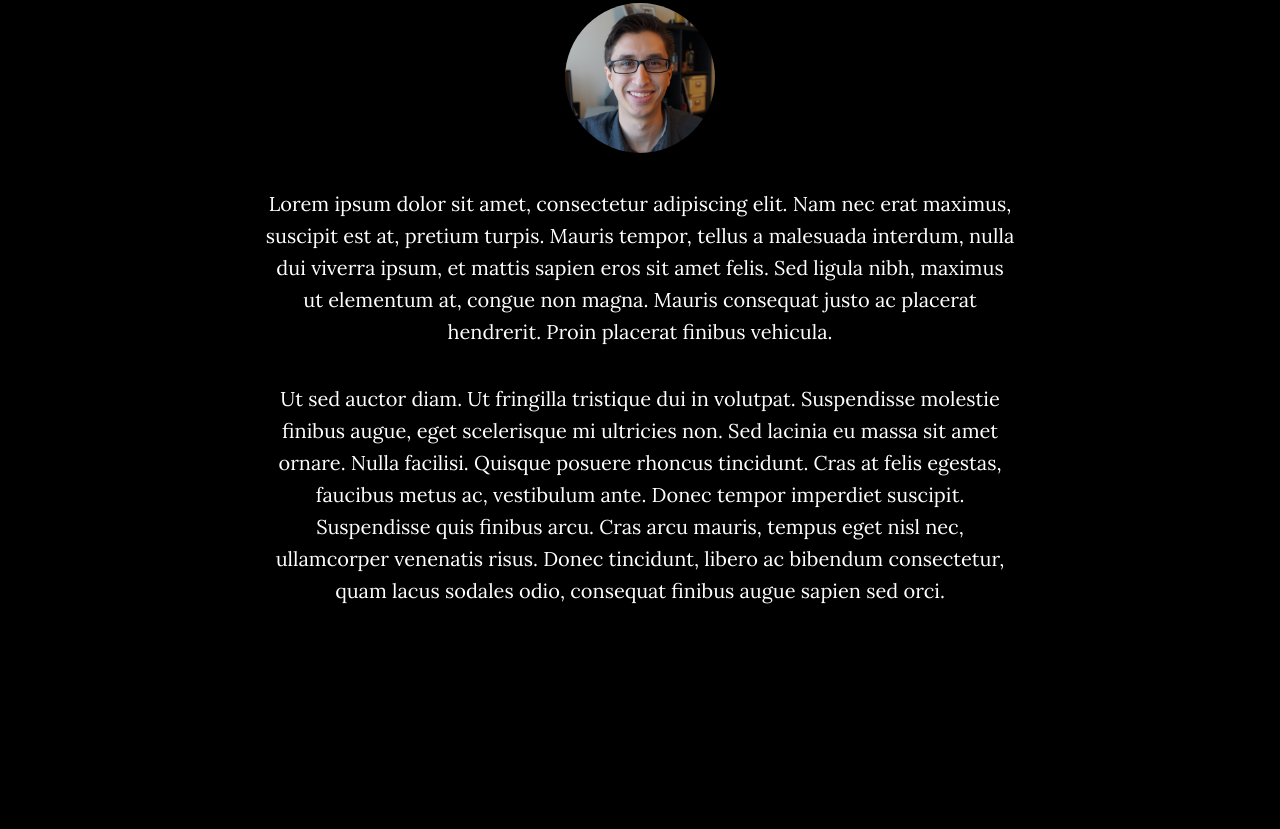
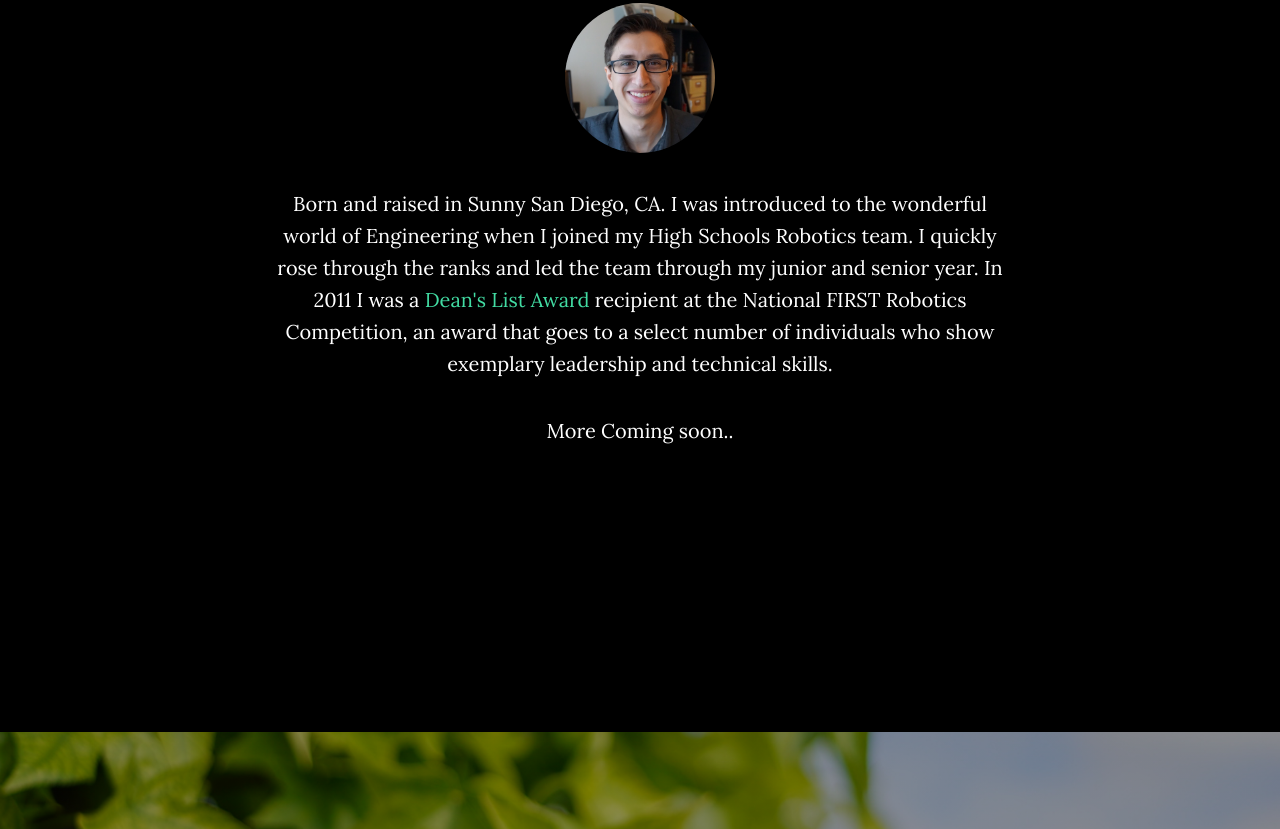
Before and after one commit to sfgarza/sfgarza.github.io, a website: page index.html in a window 1280 px wide. Shown: the part 1115-1944 px from the top of the page. Drawn offline with nearby package versions, Linux system fonts and the light colour scheme; some packages are replaced by stand-ins of ours.

Commit message:
Starting to take form

```diff
--- a/index.html
+++ b/index.html
@@ -59,7 +59,7 @@
                         <a class="page-scroll" href="#download">Coming Soon</a>
                     </li>
                     <li>
-                        <a class="page-scroll" href="#contact">Contact</a>
+                        <a class="page-scroll" href="#contact">Follow</a>
                     </li>
                 </ul>
             </div>
@@ -75,7 +75,7 @@
                 <div class="row">
                     <div class="col-md-8 col-md-offset-2">
                         <h1 class="brand-heading">Santiago Garza</h1>
-                        <p class="intro-text">Your not so average Web Developer.</p>
+                        <p class="intro-text">Your not-so-average Web Developer.</p>
                         <a href="#about" class="btn btn-circle page-scroll">
                             <i class="fa fa-angle-double-down animated"></i>
                         </a>
@@ -92,12 +92,16 @@
                 <h2>About Me</h2>
                 <p><img src="img/mugshot.jpg" width="150px" class="img-circle" alt="Santiago Garza Headshot"></p>
                 <p>
-                  Lorem ipsum dolor sit amet, consectetur adipiscing elit.  Nam nec erat maximus, suscipit est at, pretium turpis. Mauris tempor, tellus a malesuada interdum, nulla dui viverra ipsum, et mattis sapien eros sit amet felis. Sed ligula nibh, maximus ut elementum at, congue non magna. Mauris consequat justo ac placerat hendrerit. Proin placerat finibus vehicula.
+                  Born and raised in Sunny San Diego, CA. I was introduced to the wonderful world of Engineering
+                  when I joined my High Schools Robotics team. I quickly rose through the ranks and led the team
+                  through my junior and senior year. In 2011 I was a <a href="https://www.firstinspires.org/resource-library/frc/deans-list-winners">Dean's List Award</a>
+                  recipient at the National FIRST Robotics Competition, an award that goes to a select number of
+                  individuals who show exemplary leadership and technical skills.
+                </p>
+                <p>
+                  More Coming soon..
                 </p>
 
-                <p>
-                  Ut sed auctor diam. Ut fringilla tristique dui in volutpat. Suspendisse molestie finibus augue, eget scelerisque mi ultricies non. Sed lacinia eu massa sit amet ornare. Nulla facilisi. Quisque posuere rhoncus tincidunt. Cras at felis egestas, faucibus metus ac, vestibulum ante. Donec tempor imperdiet suscipit. Suspendisse quis finibus arcu. Cras arcu mauris, tempus eget nisl nec, ullamcorper venenatis risus. Donec tincidunt, libero ac bibendum consectetur, quam lacus sodales odio, consequat finibus augue sapien sed orci.
-                </p>
             </div>
         </div>
     </section>
```
Also changed, not shown: google0e9bb10abedd335a.html (added, +1 -0 lines).
